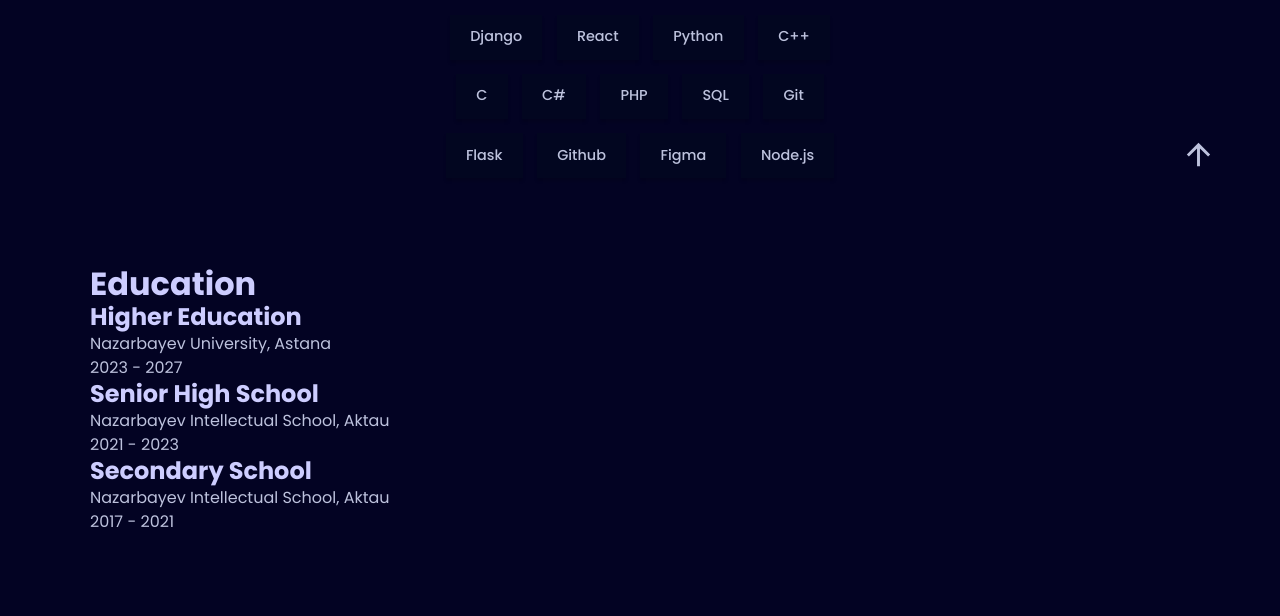
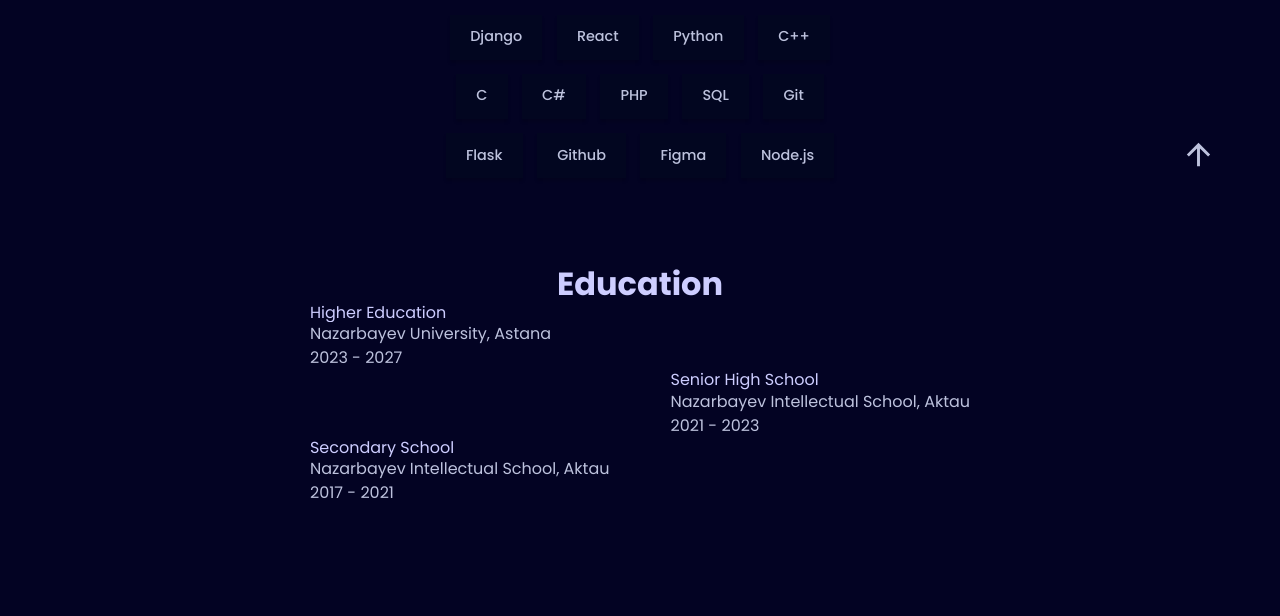
Before and after one commit to Nurzhek/nurzhek.github.io, a plain HTML site: page index.html in a window 1280 px wide. Shown: the part 589-1205 px from the top of the page. Drawn offline with Linux system fonts and the light colour scheme.

Commit message:
Update style.css

```diff
--- a/style.css
+++ b/style.css
@@ -291,7 +291,6 @@ h1,h2,h3,h4 {
     line-height: 1.2;
     color: var(--clr-fg-alt)
 }
-
 h1 {
     font-size: 3rem
 }
@@ -326,4 +325,102 @@ button {
     }
 }
 
-/*# sourceMappingURL=main.e42eea6b.chunk.css.map */
+/* QUALIFICATION */
+.qualification_tabs {
+    display: flex;
+    justify-content: space-evenly;
+    margin-bottom: var(--mb-2);
+  }
+
+  .qualification_button {
+    font-size: var(--h3-font-size);
+    font-weight: var(--font-medium);
+    color: var(--first-color);
+    cursor: pointer;
+  }
+
+  .qualification_button:hover {
+    color: var(--first-color);
+  }
+
+  .qualification_icon {
+    font-size: 1.8rem;
+    margin-right: var(--mb-0-25);
+  }
+
+  .qualification_data {
+    display: grid;
+    grid-template-columns: 1fr max-content 1fr;
+    column-gap: 1.5rem;
+  }
+
+  .qualification_title {
+    font-size: var(--normal-font-size);
+    font-weight: var(--font-medium);
+  }
+
+  .qualification_subtitle {
+    display: inline-block;
+    font-size: var(--small-font-size);
+    margin-bottom: var(--mb-1);
+  }
+
+  .qualification_subtitle a {
+    color: inherit;
+  }
+
+  .qualification_calendar {
+    font-size: var(--smaller-font-size);
+    color: var(--text-color-light);
+  }
+
+  .qualification_circle {
+    display: inline-block;
+    width: 13px;
+    height: 13px;
+    background-color: var(--first-color);
+    border-radius: 50%;
+  }
+
+  .qualification_line {
+    display: block;
+    width: 1px;
+    height: 100%;
+    background-color: var(--first-color);
+    transform: translate(6px, -7px);
+  }
+
+  .qualification-content {
+    display: block;
+  }
+
+  .qualification-inactive {
+    display: none;
+  }
+
+  ::-webkit-scrollbar {
+    width: 0.6rem;
+    background-color: var(--scroll-bar-color);
+    border-radius: 0.5rem;
+  }
+
+  ::-webkit-scrollbar-thumb {
+    background-color: rgb(66, 3, 132);
+    border-radius: 0.5rem;
+  }
+
+  ::-webkit-scrollbar-thumb:hover {
+    background-color: var(--text-color-light);
+  }
+
+  .qualification {
+    display: flex;
+    flex-direction: column;
+    align-items: center;
+}
+
+.qualification_subtitle {
+    text-align: center;
+}
+
+/* Additional styling to ensure everything is centered */
```
